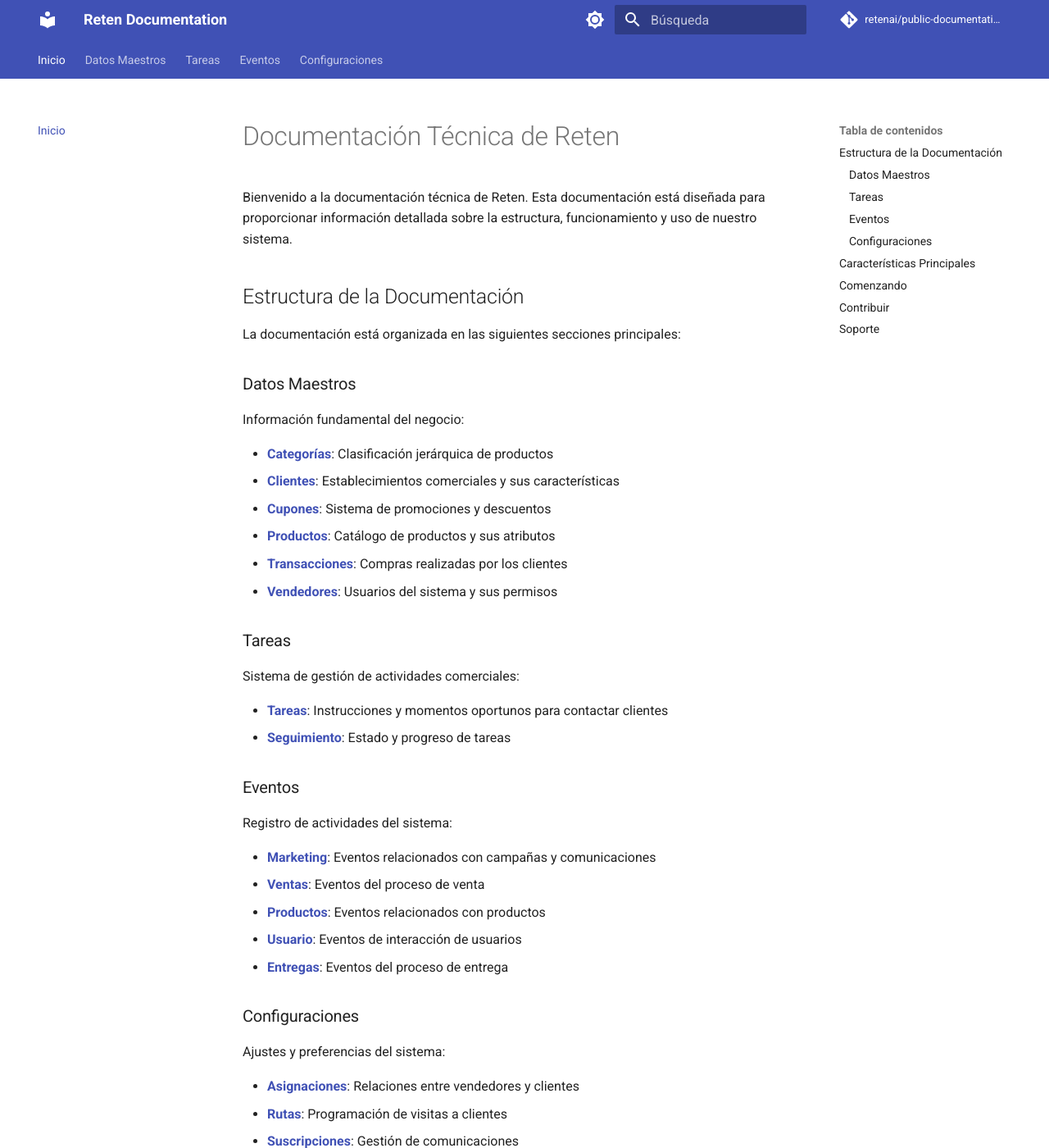
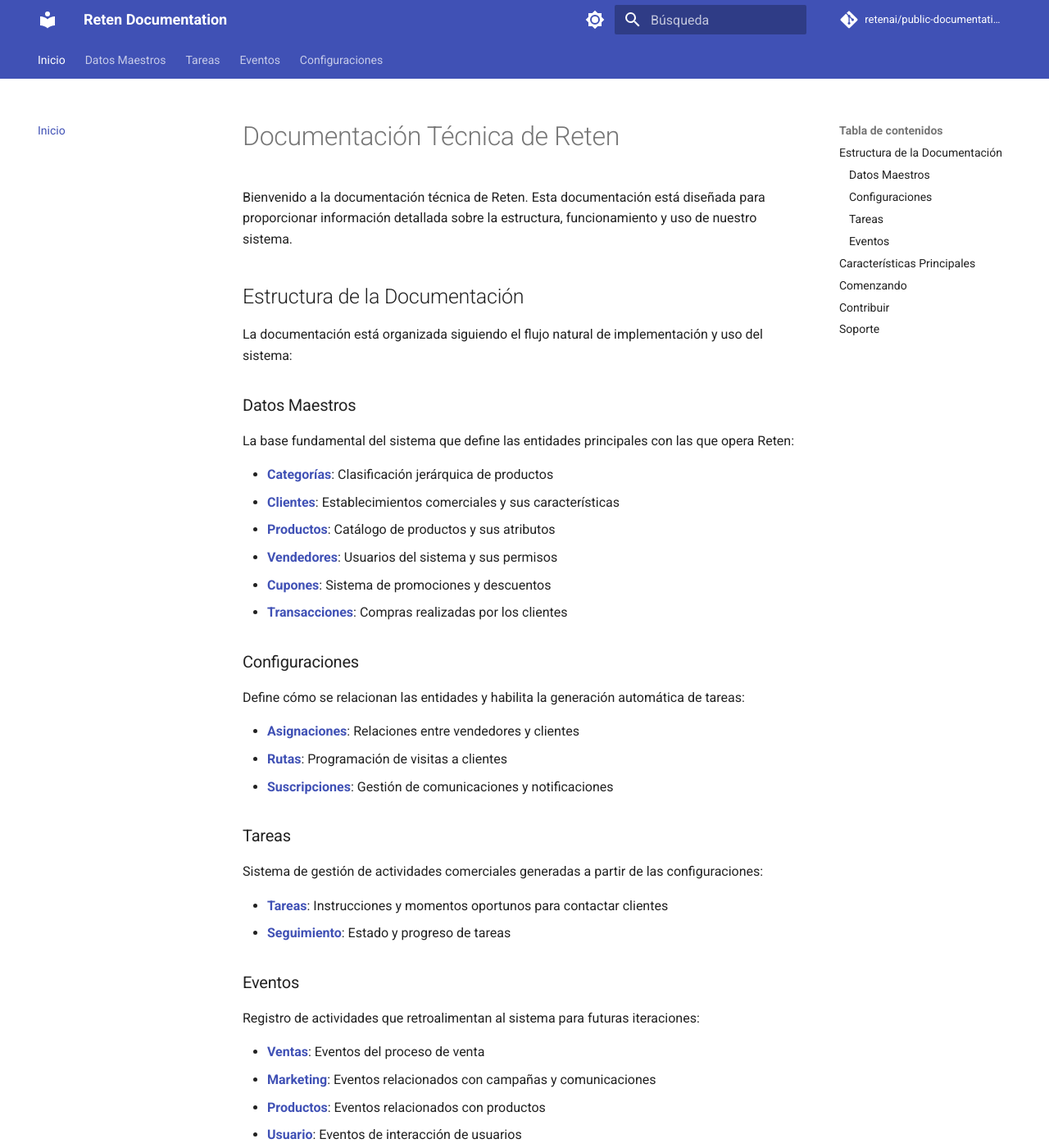
Before and after one commit to retenai/public-documentation, an MkDocs documentation site: the page built from docs/index.md, in a window 1280 px wide and 1400 px high. Shown: the whole window at 82% size. Built offline with MkDocs 1.6.1 and Material for MkDocs 9.7.7, drawn with Linux system fonts in a browser that asks for light colours; comment, search, counter and statistics services are not loaded; some of the changed text lies outside the part shown.

Commit message:
docs: reorganize documentation structure
- Reorder sections to follow logical implementation flow: Master Data -> Settings -> Tasks -> Events

- Improve section descriptions to better reflect their role in the system

- Enhance Getting Started guide with detailed steps

- Reorder items within sections for better coherence

```diff
--- a/docs/index.md
+++ b/docs/index.md
@@ -4,43 +4,43 @@
 
 ## Estructura de la Documentación
 
-La documentación está organizada en las siguientes secciones principales:
+La documentación está organizada siguiendo el flujo natural de implementación y uso del sistema:
 
 ### Datos Maestros
 
-Información fundamental del negocio:
+La base fundamental del sistema que define las entidades principales con las que opera Reten:
 
 - **[Categorías](master-data/category/README.md)**: Clasificación jerárquica de productos
 - **[Clientes](master-data/client/README.md)**: Establecimientos comerciales y sus características
+- **[Productos](master-data/product/README.md)**: Catálogo de productos y sus atributos
+- **[Vendedores](master-data/seller/README.md)**: Usuarios del sistema y sus permisos
 - **[Cupones](master-data/coupon/README.md)**: Sistema de promociones y descuentos
-- **[Productos](master-data/product/README.md)**: Catálogo de productos y sus atributos
 - **[Transacciones](master-data/transactions/README.md)**: Compras realizadas por los clientes
-- **[Vendedores](master-data/seller/README.md)**: Usuarios del sistema y sus permisos
+
+### Configuraciones
+
+Define cómo se relacionan las entidades y habilita la generación automática de tareas:
+
+- **[Asignaciones](settings/assignments/README.md)**: Relaciones entre vendedores y clientes
+- **[Rutas](settings/routes/README.md)**: Programación de visitas a clientes
+- **[Suscripciones](settings/subscription/README.md)**: Gestión de comunicaciones y notificaciones
 
 ### Tareas
 
-Sistema de gestión de actividades comerciales:
+Sistema de gestión de actividades comerciales generadas a partir de las configuraciones:
 
 - **[Tareas](tasks/README.md)**: Instrucciones y momentos oportunos para contactar clientes
 - **[Seguimiento](tasks/tracking/README.md)**: Estado y progreso de tareas
 
 ### Eventos
 
-Registro de actividades del sistema:
+Registro de actividades que retroalimentan al sistema para futuras iteraciones:
 
+- **[Ventas](events/sales_events.md)**: Eventos del proceso de venta
 - **[Marketing](events/marketing_events.md)**: Eventos relacionados con campañas y comunicaciones
-- **[Ventas](events/sales_events.md)**: Eventos del proceso de venta
 - **[Productos](events/product_events.md)**: Eventos relacionados con productos
 - **[Usuario](events/user_events.md)**: Eventos de interacción de usuarios
 - **[Entregas](events/delivery_events.md)**: Eventos del proceso de entrega
-
-### Configuraciones
-
-Ajustes y preferencias del sistema:
-
-- **[Asignaciones](settings/assignments/README.md)**: Relaciones entre vendedores y clientes
-- **[Rutas](settings/routes/README.md)**: Programación de visitas a clientes
-- **[Suscripciones](settings/subscription/README.md)**: Gestión de comunicaciones
 
 ## Características Principales
 
@@ -51,10 +51,24 @@
 
 ## Comenzando
 
-1. Familiarízate con los [Datos Maestros](master-data/README.md) de tu negocio
-2. Configura las [Suscripciones](settings/subscription/README.md) del sistema
-3. Aprende sobre el sistema de [Tareas](tasks/README.md)
-4. Comprende los [Eventos](events/README.md) disponibles
+Para implementar Reten de manera efectiva, sigue estos pasos:
+
+1. **Configura tus Datos Maestros**
+   - Define tus [Categorías](master-data/category/README.md) y [Productos](master-data/product/README.md)
+   - Registra tus [Clientes](master-data/client/README.md) y [Vendedores](master-data/seller/README.md)
+
+2. **Establece las Configuraciones**
+   - Define las [Asignaciones](settings/assignments/README.md) entre vendedores y clientes
+   - Configura las [Rutas](settings/routes/README.md) de visita
+   - Gestiona las [Suscripciones](settings/subscription/README.md)
+
+3. **Gestiona las Tareas**
+   - Comprende el sistema de [Tareas](tasks/README.md)
+   - Implementa el [Seguimiento](tasks/tracking/README.md)
+
+4. **Monitorea los Eventos**
+   - Integra los [Eventos](events/README.md) relevantes para tu negocio
+   - Utiliza la información para optimizar el sistema
 
 ## Contribuir
 
```
